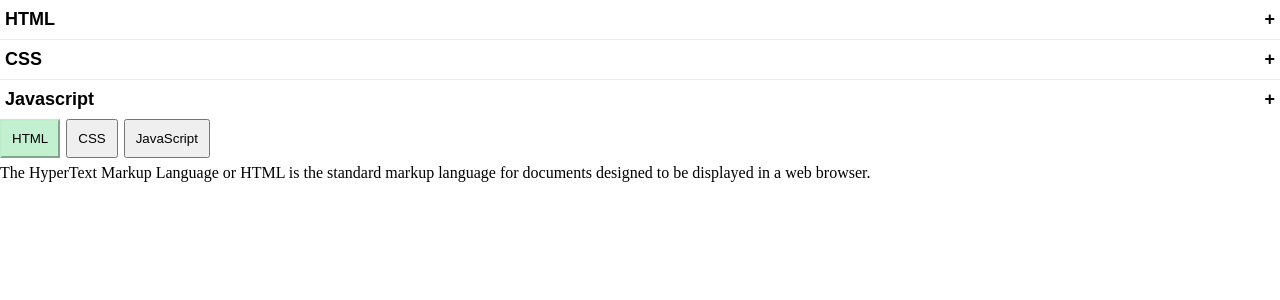
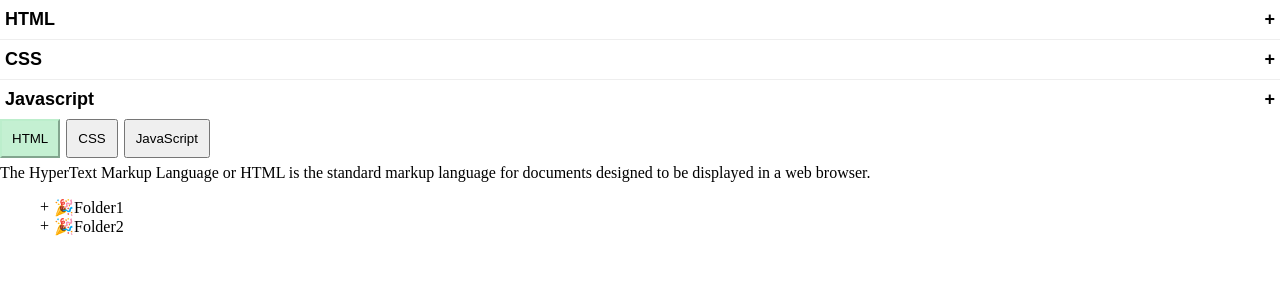
Before and after one commit to sivapriya-k/React-Components, a React (Create React App) app: page / in a window 1280 px wide. Shown: the top 300 px of the page. Built offline with nearby package versions, Linux system fonts and the light colour scheme.

Commit message:
chore: Add TreeList Component

```diff
--- a/src/App.js
+++ b/src/App.js
@@ -1,7 +1,7 @@
-import logo from './logo.svg';
 import './App.css';
 import {Accordion} from "./components/Accordion/Accordion";
 import {Tabs} from "./components/Tabs/Tabs";
+import {Tree} from "./components/DirectoryTree/Tree";
 
 const contents= [
   {
@@ -42,11 +42,44 @@ const items = [
       },
     ];
 
+const folders = [
+    {
+        name: 'Folder1',
+        icon: '🎉',
+        children: [
+            {
+                name: 'Child1-1',
+            },
+            {
+                name: 'Child1-2',
+                children: [{
+                    name: 'grandchild1-1'
+                }]
+            }
+        ]
+    },
+    {
+        name: 'Folder2',
+        icon: '🎉',
+        children: [
+            {
+                name: 'Child2-1',
+            },
+            {
+                name: 'Child2-2',
+                children: [{
+                    name: 'grandchild2-1'
+                }]
+            }
+        ]
+    }
+]
 function App() {
   return (
     <div className="App">
         <Accordion contents={contents}/>
         <Tabs items={items} />
+        <Tree data={folders} isRoot={true} />
     </div>
   );
 }
--- /dev/null
+++ b/src/components/DirectoryTree/Tree.css
@@ -0,0 +1,8 @@
+.tree {
+    list-style-type: none;
+}
+
+.treeitem-title {
+    display: flex;
+    gap: 5px;
+}
--- /dev/null
+++ b/src/components/DirectoryTree/Tree.jsx
@@ -0,0 +1,19 @@
+import {TreeNode} from "./TreeNode";
+import "./Tree.css";
+import {useId} from "react";
+
+export const Tree = ({ data, isRoot}) => {
+    const treeId = useId();
+
+    return (
+        <div>
+            <ul role={isRoot? 'tree' : 'group'} className={"tree"} key={treeId}>
+                {data.map(node => {
+                    return (
+                        <TreeNode data={node} />
+                    )
+                })}
+            </ul>
+        </div>
+    )
+}
--- /dev/null
+++ b/src/components/DirectoryTree/TreeNode.jsx
@@ -0,0 +1,28 @@
+import {useState, useId} from "react";
+import {Tree} from "./Tree";
+
+export const TreeNode = ({ data }) => {
+    const {name, icon, children} = data
+    const hasChildren = children?.length > 0;
+    const [childVisible, setChildVisible] = useState(false);
+    const treeNodeId = useId();
+
+    return (
+        <li role="treeitem" key={treeNodeId} aria-label={name} aria-selected={childVisible}>
+            <div className="treeitem-title" onClick={() => setChildVisible(!childVisible)}>
+                {hasChildren && (
+                    <span>{childVisible? '-': '+'}</span>
+                )
+                }
+                <div>
+                    {hasChildren && <span>{icon}</span>}
+                    <span>{name}</span>
+                </div>
+            </div>
+
+            {childVisible && hasChildren &&  (
+                <Tree data={children} />
+            )}
+        </li>
+    )
+}
--- a/src/components/Tabs/Tabs.jsx
+++ b/src/components/Tabs/Tabs.jsx
@@ -46,7 +46,7 @@ export const Tabs = ({ items }) => {
 
     return (
         <div className="tabs">
-            <div className="tabs-list">
+            <div className="tabs-list" role="tablist">
                 {items.map(({id, name}, index) => {
                     const isActive = index === activeIndex;
 
```
